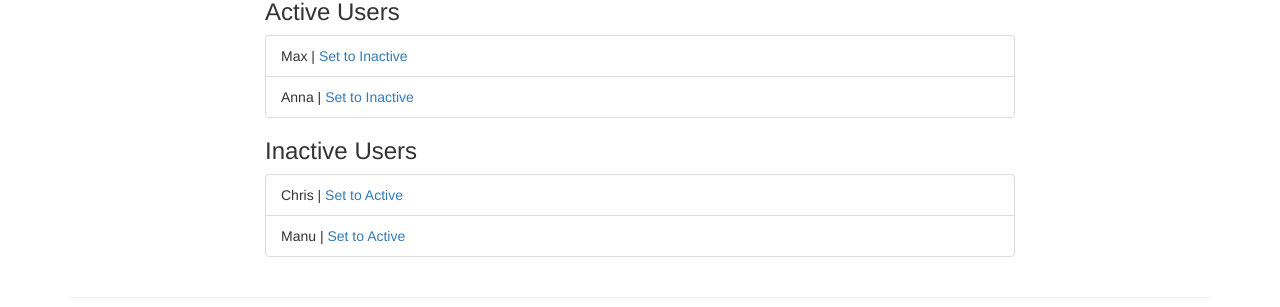
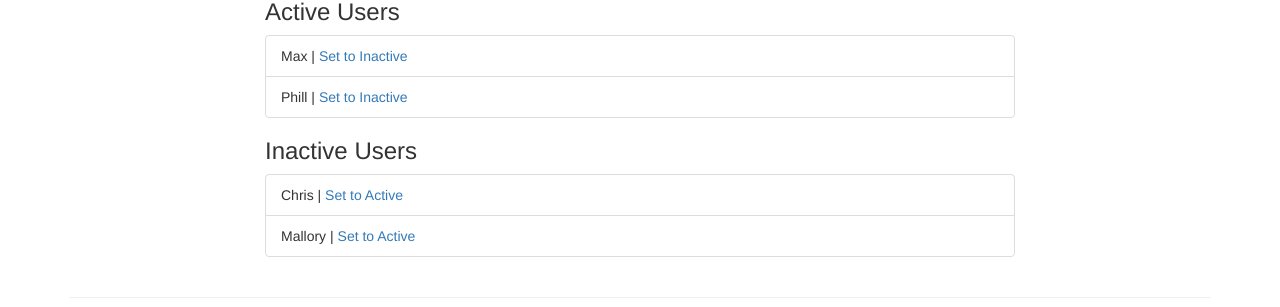
Before and after one commit to PhillByrd2018/Angualr_workshop, an Angular app: page / in a window 1280 px wide. Shown: the part 215-522 px from the top of the page. Built offline with nearby package versions, Linux system fonts and the light colour scheme.

Commit message:
Completed the Service Assignment. Added new counting and array changing services for users.

```diff
--- a/src/app/active-users/active-users.component.ts
+++ b/src/app/active-users/active-users.component.ts
@@ -1,15 +1,20 @@
-import { Component, EventEmitter, Input, Output } from '@angular/core';
+import { Component, EventEmitter, Input, Output, OnInit} from '@angular/core';
+import { UserService } from '../users.service';
 
 @Component({
   selector: 'app-active-users',
   templateUrl: './active-users.component.html',
   styleUrls: ['./active-users.component.css']
 })
-export class ActiveUsersComponent {
-  @Input() users: string[];
-  @Output() userSetToInactive = new EventEmitter<number>();
+export class ActiveUsersComponent implements OnInit {
+  users: string[];
+
+  ngOnInit() {
+    this.users = this.userService.activeUsers;
+  }
+  constructor(private userService: UserService) {}
 
   onSetToInactive(id: number) {
-    this.userSetToInactive.emit(id);
+    this.userService.SetToInactive(id);
   }
 }
--- a/src/app/app.component.html
+++ b/src/app/app.component.html
@@ -6,18 +6,10 @@
                 <div class="row">
                         <h2>Assignment #4</h2>
                     <div class="col-xs-12 col-md-8 col-md-offset-2">
-                      <app-active-users
-                        [users]="activeUsers"
-                        (userSetToInactive)="onSetToInactive($event)"></app-active-users>
-                      <app-inactive-users
-                        [users]="inactiveUsers"
-                        (userSetToActive)="onSetToActive($event)"></app-inactive-users>
+                      <app-active-users></app-active-users>
+                      <app-inactive-users></app-inactive-users>
                     </div>
-                    <!--
-                      Optimize this app by adding a UsersService which manages the active and inactive users.
-
-                      Also add a CounterService which counts the number of active->inactive and inactive->active actions.
-                    -->
+                    <div></div>
                   </div>
                 <hr>
 
--- a/src/app/app.component.ts
+++ b/src/app/app.component.ts
@@ -6,10 +6,6 @@ import { Component } from '@angular/core';
   styleUrls: ['./app.component.css']
 })
 export class AppComponent {
-
-  activeUsers = ['Max', 'Anna'];
-  inactiveUsers = ['Chris', 'Manu'];
-
 
   oddNumbers: number[] = [];
   evenNumbers: number[] = [];
@@ -31,14 +27,4 @@ export class AppComponent {
     }
 
   }
-
-  onSetToInactive(id: number) {
-    this.inactiveUsers.push(this.activeUsers[id]);
-    this.activeUsers.splice(id, 1);
-  }
-
-  onSetToActive(id: number) {
-    this.activeUsers.push(this.inactiveUsers[id]);
-    this.inactiveUsers.splice(id, 1);
-  }
 }
--- a/src/app/app.module.ts
+++ b/src/app/app.module.ts
@@ -21,6 +21,8 @@ import { UnlessDirective } from './unless.directive';
 
 import { ActiveUsersComponent } from './active-users/active-users.component';
 import { InactiveUsersComponent } from './inactive-users/inactive-users.component';
+import { UserService } from './users.service';
+import { CounterService } from './counter.service';
 
 
 @NgModule({
@@ -48,7 +50,8 @@ import { InactiveUsersComponent } from './inactive-users/inactive-users.componen
     FormsModule,
     HttpModule
   ],
-  providers: [],
+  providers: [UserService,
+              CounterService],
   bootstrap: [AppComponent]
 })
 export class AppModule { }
--- /dev/null
+++ b/src/app/counter.service.ts
@@ -0,0 +1,15 @@
+export class CounterService {
+
+    activeToInactiveCounter = 0;
+    inactiveToActiveCounter = 0;
+
+    incrementActiveCounter() {
+        this.activeToInactiveCounter++;
+        console.log(this.activeToInactiveCounter);
+    }
+
+    incrementInactiveCounter () {
+        this.inactiveToActiveCounter++;
+        console.log(this.inactiveToActiveCounter);
+    }
+}
--- a/src/app/inactive-users/inactive-users.component.ts
+++ b/src/app/inactive-users/inactive-users.component.ts
@@ -1,15 +1,24 @@
-import { Component, EventEmitter, Input, Output } from '@angular/core';
+import { Component, EventEmitter, Input, Output, OnInit } from '@angular/core';
+import { UserService } from '../users.service';
 
 @Component({
   selector: 'app-inactive-users',
   templateUrl: './inactive-users.component.html',
   styleUrls: ['./inactive-users.component.css']
 })
-export class InactiveUsersComponent {
-  @Input() users: string[];
-  @Output() userSetToActive = new EventEmitter<number>();
+
+export class InactiveUsersComponent implements OnInit {
+  users: string[];
+
+  ngOnInit() {
+    this.users = this.userService.inactiveUsers;
+  }
+
+constructor(private userService: UserService) {
+  }
 
   onSetToActive(id: number) {
-    this.userSetToActive.emit(id);
+    this.userService.SetToActive(id);
   }
+
 }
--- /dev/null
+++ b/src/app/users.service.ts
@@ -0,0 +1,23 @@
+import { Injectable } from "@angular/core";
+import { CounterService } from "./counter.service";
+
+@Injectable()
+export class UserService {
+
+    activeUsers = ['Max', 'Phill'];
+    inactiveUsers = ['Chris', 'Mallory'];
+
+    constructor(private counterService: CounterService) {}
+
+    SetToActive(id: number) {
+        this.activeUsers.push(this.inactiveUsers[id]);
+        this.inactiveUsers.splice(id, 1);
+        this.counterService.incrementActiveCounter();
+    }
+
+    SetToInactive(id: number) {
+        this.inactiveUsers.push(this.activeUsers[id]);
+        this.activeUsers.splice(id, 1);
+        this.counterService.incrementInactiveCounter();
+      }
+}
```
